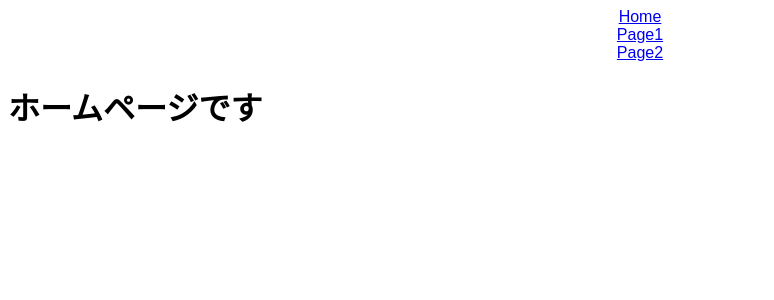
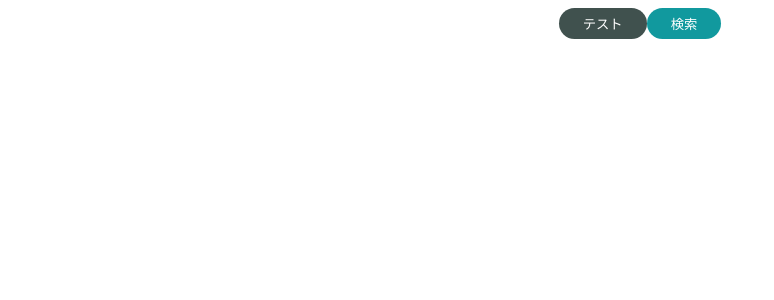
Before and after one commit to yofio/study-react2, a React (Create React App) app: page / in a window 1280 px wide. Shown: the top 300 px of the page, without its empty margins (0-774 px from the left). Built offline with nearby package versions, Linux system fonts and the light colour scheme.

Commit message:
Atomの作成

```diff
--- a/src/App.js
+++ b/src/App.js
@@ -1,18 +1,12 @@
-import { BrowserRouter, Link } from "react-router-dom";
-import { Router } from "./router/Router";
+import { PrimaryButton } from "./components/atoms/button/PrimaryButton";
+import { SecondaryButton } from "./components/atoms/button/SecondaryButton";
 import "./styles.css";
 
 export default function App() {
   return (
-    <BrowserRouter>
-      <div className="App">
-        <Link to="/">Home</Link>
-        <br />
-        <Link to="/page1">Page1</Link>
-        <br />
-        <Link to="/page2">Page2</Link>
-      </div>
-      <Router />
-    </BrowserRouter>
+    <div className="App">
+      <PrimaryButton>テスト</PrimaryButton>
+      <SecondaryButton>検索</SecondaryButton>
+    </div>
   );
 }
--- /dev/null
+++ b/src/components/atoms/button/BaseButton.jsx
@@ -0,0 +1,13 @@
+import styled from "styled-components";
+
+export const BaseButton = styled.button`
+  color: #fff;
+  padding: 6px 24px;
+  border: none;
+  outline: none;
+  border-radius: 9999px;
+  &:hover {
+    cursor: pointer;
+    opacity: 0.8;
+  }
+`;
--- /dev/null
+++ b/src/components/atoms/button/PrimaryButton.jsx
@@ -0,0 +1,11 @@
+import styled from "styled-components";
+import { BaseButton } from "./BaseButton";
+
+export const PrimaryButton = (props) => {
+  const { children } = props;
+  return <SButton>{children}</SButton>;
+};
+
+const SButton = styled(BaseButton)`
+  background-color: #40514e;
+`;
--- /dev/null
+++ b/src/components/atoms/button/SecondaryButton.jsx
@@ -0,0 +1,11 @@
+import styled from "styled-components";
+import { BaseButton } from "./BaseButton";
+
+export const SecondaryButton = (props) => {
+  const { children } = props;
+  return <SButton>{children}</SButton>;
+};
+
+const SButton = styled(BaseButton)`
+  background-color: #11999e;
+`;
```
